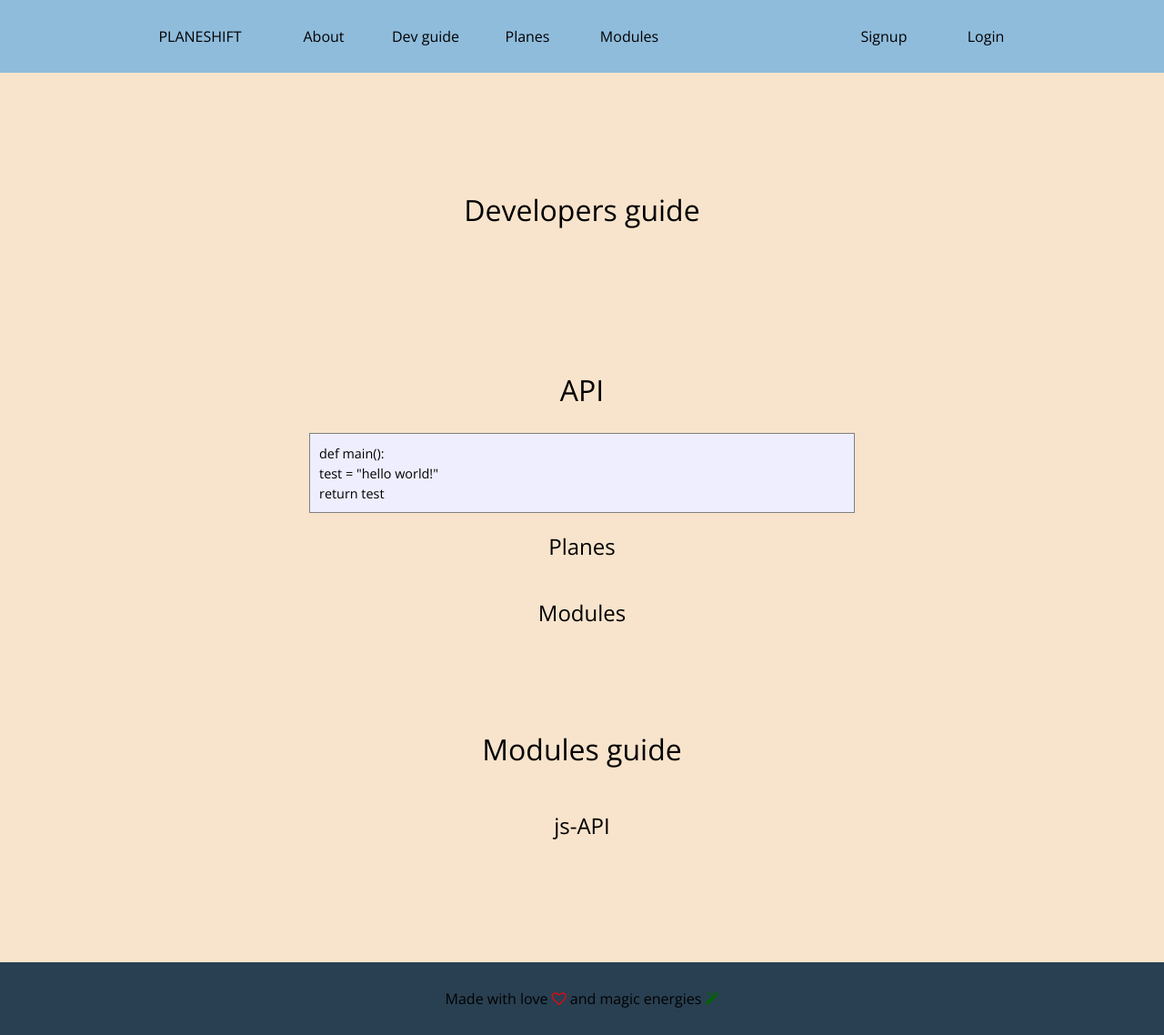
After one commit to ashlaban/m7011e-planeshift, a Flask app: page /dev-guide in a window 1280 px wide. The commit adds this page. Shown: the whole page at 91% size. Run offline with Flask 2, Linux system fonts and the light colour scheme; parts of the project's set-up code (start-up, migrations or seed data) failed here and were passed over; some libraries are stand-ins or nearby versions.

Commit message:
Start working on dev-guide page

```diff
--- /dev/null
+++ b/app/static/css/dev-guide.css
@@ -0,0 +1,71 @@
+/*
+	Color scheme: http://www.colorcombos.com/color-schemes/423/ColorCombo423.html;
+	153450 - darkest blue
+	294052 - dark blue
+	447294 - blue
+	8FBCDB - light blue
+	F4D6BC - linen
+	F8E4CC - light linen
+*/
+
+.title {
+	font-size: 4em;
+	font-weight: 600;
+
+	text-align: center;
+}
+
+.title-text {
+	padding-right: 1em;
+	padding-left : 1em;
+	text-align: left;
+}
+
+.codebox {
+    border:1px solid grey;
+    background-color:#EEEEFF;
+    width:100%;
+    overflow:auto;
+    padding:10px;
+}
+
+.codebox code {
+    font-size:0.9em;
+}
+
+section {
+	text-align: justify;
+	width: 600px;
+
+	min-height: 300px;
+}
+
+#main:last-child {
+	margin-bottom: 3em;
+}
+
+/*
+.banner-1 {background-image: url("/static/img/banners/banner_3.jpg");}
+.banner-2 {background-image: url("/static/img/banners/banner_cc_4.jpg");}
+.banner-3 {background-image: url("/static/img/banners/banner_cc_3.jpg");}
+.banner-4 {background-image: url("/static/img/banners/banner_cc_4.jpg");}
+.banner-5 {background-image: url("/static/img/banners/banner_cc_5.jpg");}
+.banner-6 {background-image: url("/static/img/banners/banner_cc_6.jpg");}
+
+.img-filler {
+	margin-top: 2em;
+	margin-bottom: 2em;
+
+	position: relative;
+	left: -200%;
+
+
+	background-size: cover;
+  	background-position: center;
+  	background-attachment: fixed;
+  	outline: none;
+
+	width: 1000%;
+	min-height: 400px;
+}
+*/
--- /dev/null
+++ b/app/templates/dev-guide.html
@@ -0,0 +1,44 @@
+{% extends "base.html" %}
+
+{% block css %}
+<link rel="stylesheet" type="text/css" href="/static/css/dev-guide.css" />
+
+{% endblock css %}
+
+{% block content %}
+
+<section class="center-content">
+	<h1>Developers guide</h1>
+
+</section>
+
+<section class="center-content">
+	<h1>API</h1>
+	<A NAME="api"></a>
+	<!-- This could probably be done better with a text field -->
+	<div class="codebox">
+		<code>
+			def main():<br>
+			test = "hello world!"<br>
+			return test
+		</code>
+	</div>
+
+	<h2>Planes</h2>
+	<A NAME="api-planes"></a>
+
+	<h2>Modules</h2>
+	<A NAME="api-modules"></a>
+
+</section>
+
+<section class="center-content">
+	<h1>Modules guide</h1>
+	<A NAME="mod"></a>
+
+	<h2>js-API</h2>
+	<A NAME="mod-js"></a>
+
+</section>
+
+{% endblock content %}
--- a/app/templates/navbar.html
+++ b/app/templates/navbar.html
@@ -2,6 +2,7 @@
 	<ul>
 		<li id="logo" class="nav-button"><a href="/">PLANESHIFT</a></li>
 		<li class="nav-button"><a href="/about"  >About</a></li>
+		<li class="nav-button"><a href="/dev-guide"  >Dev guide</a></li>
 		<li class="nav-menu">
 			<a class="nav-sub-button" href="/planes" >Planes</a>
 			<ul>
--- a/app/views.py
+++ b/app/views.py
@@ -32,11 +32,11 @@ def index():
 def about():
 	return render_template('about.html')
 
-'''
-@app.route('/help')
-def help():
-	return render_template('help.html')
-'''
+
+@app.route('/dev-guide')
+def dev_guide():
+	return render_template('dev-guide.html')
+
 
 @app.route('/signup', methods=['GET', 'POST'])
 def signup():
```
